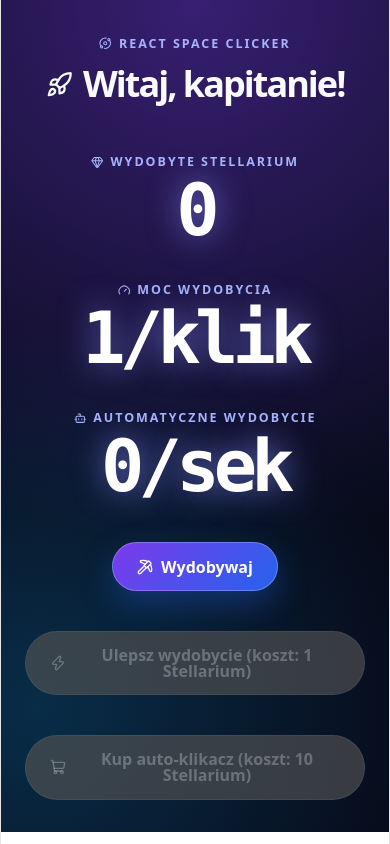
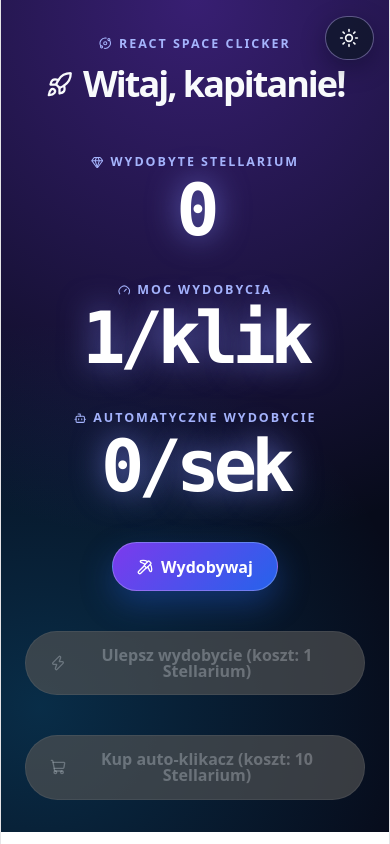
Before and after one commit to MaciejWozniczka/react-jsx-space-clicker, a React (Vite) app: page / in a window 390 px wide. Built offline with nearby package versions, Linux system fonts and the light colour scheme.

Commit message:
Added two themes

```diff
--- a/src/App.css
+++ b/src/App.css
@@ -16,6 +16,90 @@
     outline-offset: 2px;
   }
 }
+
+.app {
+  position: relative;
+  min-height: 100svh;
+}
+
+.app--dark {
+  --sky-text: #f8fafc;
+  --sky-muted: #a5b4fc;
+  --sky-accent: #c4b5fd;
+  --sky-heading: #ffffff;
+  --sky-background:
+    radial-gradient(circle at 50% 0%, rgba(124, 58, 237, 0.42), transparent 34rem),
+    radial-gradient(circle at 10% 85%, rgba(14, 165, 233, 0.22), transparent 24rem),
+    #070b1a;
+  --card-bg: rgba(15, 23, 42, 0.62);
+  --card-border: rgba(196, 181, 253, 0.3);
+  --card-text: #cbd5e1;
+  --button-border: rgba(255, 255, 255, 0.24);
+  --button-disabled: #475569;
+  --theme-toggle-bg: rgba(15, 23, 42, 0.8);
+  --theme-toggle-border: rgba(196, 181, 253, 0.42);
+  --theme-toggle-text: #f8fafc;
+  --theme-toggle-shadow: rgba(2, 6, 23, 0.35);
+  --theme-focus: #c4b5fd;
+}
+
+.app--light {
+  --sky-text: #102a43;
+  --sky-muted: #1d4ed8;
+  --sky-accent: #1e40af;
+  --sky-heading: #0f2f58;
+  --sky-background:
+    radial-gradient(circle at 78% 16%, rgba(255, 247, 151, 0.95) 0 3.8rem, transparent 4rem),
+    radial-gradient(ellipse 5.8rem 2.3rem at 18% 31%, rgba(255, 255, 255, 0.78) 0 98%, transparent 100%),
+    radial-gradient(circle 3.4rem at 13% 31%, rgba(255, 255, 255, 0.86) 0 97%, transparent 100%),
+    radial-gradient(circle 4.4rem at 19% 27%, rgba(255, 255, 255, 0.88) 0 97%, transparent 100%),
+    radial-gradient(circle 3.1rem at 25% 31%, rgba(255, 255, 255, 0.82) 0 97%, transparent 100%),
+    radial-gradient(ellipse 7rem 2.7rem at 77% 55%, rgba(255, 255, 255, 0.58) 0 98%, transparent 100%),
+    radial-gradient(circle 4.2rem at 70% 55%, rgba(255, 255, 255, 0.64) 0 97%, transparent 100%),
+    radial-gradient(circle 5rem at 77% 50%, rgba(255, 255, 255, 0.68) 0 97%, transparent 100%),
+    radial-gradient(circle 3.7rem at 85% 55%, rgba(255, 255, 255, 0.6) 0 97%, transparent 100%),
+    linear-gradient(180deg, #62b8f7 0%, #bce9ff 54%, #e8f7ff 100%);
+  --card-bg: rgba(255, 255, 255, 0.7);
+  --card-border: rgba(30, 64, 175, 0.22);
+  --card-text: #294762;
+  --button-border: rgba(255, 255, 255, 0.72);
+  --button-disabled: #7890a8;
+  --theme-toggle-bg: rgba(255, 255, 255, 0.82);
+  --theme-toggle-border: rgba(30, 64, 175, 0.26);
+  --theme-toggle-text: #102a43;
+  --theme-toggle-shadow: rgba(15, 47, 88, 0.18);
+  --theme-focus: #1d4ed8;
+}
+
+.theme-toggle {
+  position: fixed;
+  top: max(1rem, env(safe-area-inset-top));
+  right: max(1rem, env(safe-area-inset-right));
+  z-index: 10;
+  display: inline-flex;
+  align-items: center;
+  gap: 0.5rem;
+  min-height: 44px;
+  padding: 0.55rem 0.85rem;
+  border: 1px solid var(--theme-toggle-border);
+  border-radius: 999px;
+  color: var(--theme-toggle-text);
+  background: var(--theme-toggle-bg);
+  box-shadow: 0 0.5rem 1.5rem var(--theme-toggle-shadow);
+  cursor: pointer;
+  font: 700 0.875rem/1 var(--sans);
+  transition: background 180ms ease, border-color 180ms ease, color 180ms ease, transform 180ms ease;
+}
+
+.theme-toggle:hover {
+  transform: translateY(-2px);
+}
+
+.theme-toggle:focus-visible {
+  outline: 3px solid var(--theme-focus);
+  outline-offset: 3px;
+}
+
 
 .hero {
   position: relative;
--- a/src/App.jsx
+++ b/src/App.jsx
@@ -1,11 +1,34 @@
 import "./App.css";
+import { useState } from "react";
+import { Moon, Sun } from "lucide-react";
 import StellariumExtractor from "./components/StellariumExtractor";
 
 function App() {
+  const [theme, setTheme] = useState("dark");
+
   return (
-    <>
-      <StellariumExtractor extractionYield />
-    </>
+    <div className={`app app--${theme}`}>
+      <StellariumExtractor isDark={theme === "dark"} />
+      <button
+        className="theme-toggle"
+        type="button"
+        onClick={() =>
+          setTheme((currentTheme) =>
+            currentTheme === "dark" ? "light" : "dark",
+          )
+        }
+        aria-label={
+          theme === "dark" ? "Włącz dzienne niebo" : "Włącz gwiezdne niebo"
+        }
+        aria-pressed={theme === "light"}
+      >
+        {theme === "dark" ? (
+          <Sun size="1.25rem" aria-hidden="true" />
+        ) : (
+          <Moon size="1.25rem" aria-hidden="true" />
+        )}
+      </button>
+    </div>
   );
 }
 
--- a/src/components/StellariumExtractor.css
+++ b/src/components/StellariumExtractor.css
@@ -5,11 +5,9 @@
   min-height: 100%;
   padding: clamp(2rem, 8vw, 6rem) 1.5rem;
   overflow: hidden;
-  color: #f8fafc;
-  background:
-    radial-gradient(circle at 50% 0%, rgba(124, 58, 237, 0.42), transparent 34rem),
-    radial-gradient(circle at 10% 85%, rgba(14, 165, 233, 0.22), transparent 24rem),
-    #070b1a;
+  color: var(--sky-text);
+  background: var(--sky-background);
+  transition: color 240ms ease, background 350ms ease;
 }
 
 .stellarium-extractor__eyebrow,
@@ -18,7 +16,7 @@
   align-items: center;
   gap: 0.45rem;
   margin: 0;
-  color: #a5b4fc;
+  color: var(--sky-muted);
   font-size: 0.78rem;
   font-weight: 700;
   letter-spacing: 0.16em;
@@ -41,7 +39,7 @@
 .stellarium-extractor__value {
   min-width: 5.5rem;
   margin: 0.25rem 0;
-  color: #ffffff;
+  color: var(--sky-heading);
   font-family: var(--mono);
   font-size: clamp(4.5rem, 15vw, 9rem);
   font-weight: 800;
@@ -61,9 +59,9 @@
   gap: 0.5rem;
   margin-top: 2.5rem;
   padding: 0.95rem 1.5rem;
-  border: 1px solid rgba(255, 255, 255, 0.24);
+  border: 1px solid var(--button-border);
   border-radius: 999px;
-  color: #ffffff;
+  color: var(--sky-heading);
   background: linear-gradient(135deg, #7c3aed, #2563eb);
   box-shadow: 0 0.8rem 2rem rgba(37, 99, 235, 0.35);
   cursor: pointer;
@@ -88,7 +86,7 @@
 .stellarium-extractor__button:disabled {
   border-color: rgba(255, 255, 255, 0.1);
   color: rgba(255, 255, 255, 0.45);
-  background: #475569;
+  background: var(--button-disabled);
   box-shadow: none;
   cursor: not-allowed;
   filter: grayscale(1);
@@ -104,3 +102,77 @@
   outline: 3px solid #c4b5fd;
   outline-offset: 4px;
 }
+
+.stellarium-extractor__shop {
+  width: min(100%, 58rem);
+  margin-top: 3rem;
+}
+
+.stellarium-extractor__shop-heading {
+  display: flex;
+  align-items: center;
+  justify-content: center;
+  gap: 0.6rem;
+  color: var(--sky-accent);
+}
+
+.stellarium-extractor__shop-heading h2 {
+  margin: 0;
+  color: inherit;
+  font-size: clamp(1.2rem, 3vw, 1.65rem);
+}
+
+.stellarium-extractor__shop-grid {
+  display: grid;
+  grid-template-columns: repeat(auto-fit, minmax(15rem, 1fr));
+  gap: 1rem;
+  margin-top: 1.25rem;
+  text-align: left;
+}
+
+.stellarium-extractor__shop-card {
+  padding: 1.25rem;
+  border: 1px solid var(--card-border);
+  border-radius: 1rem;
+  background: var(--card-bg);
+  box-shadow: 0 0.75rem 2rem rgba(2, 6, 23, 0.24);
+}
+
+.stellarium-extractor__shop-card h3,
+.stellarium-extractor__shop-card p {
+  margin: 0;
+}
+
+.stellarium-extractor__shop-card h3 {
+  color: var(--sky-heading);
+  font-size: 1.1rem;
+}
+
+.stellarium-extractor__shop-card p {
+  margin-top: 0.4rem;
+  color: var(--card-text);
+}
+
+.stellarium-extractor__shop-button {
+  width: 100%;
+  margin-top: 1rem;
+  padding: 0.75rem 1rem;
+  border: 1px solid var(--button-border);
+  border-radius: 0.65rem;
+  color: var(--sky-heading);
+  background: linear-gradient(135deg, #7c3aed, #2563eb);
+  cursor: pointer;
+  font: 700 0.9rem/1.2 var(--sans);
+}
+
+.stellarium-extractor__shop-button:disabled {
+  color: rgba(255, 255, 255, 0.45);
+  background: var(--button-disabled);
+  cursor: not-allowed;
+  filter: grayscale(1);
+}
+
+.stellarium-extractor__shop-button:focus-visible {
+  outline: 3px solid #c4b5fd;
+  outline-offset: 3px;
+}
```
Also changed, not shown: src/components/StarField.jsx (added, +44 -0 lines).
